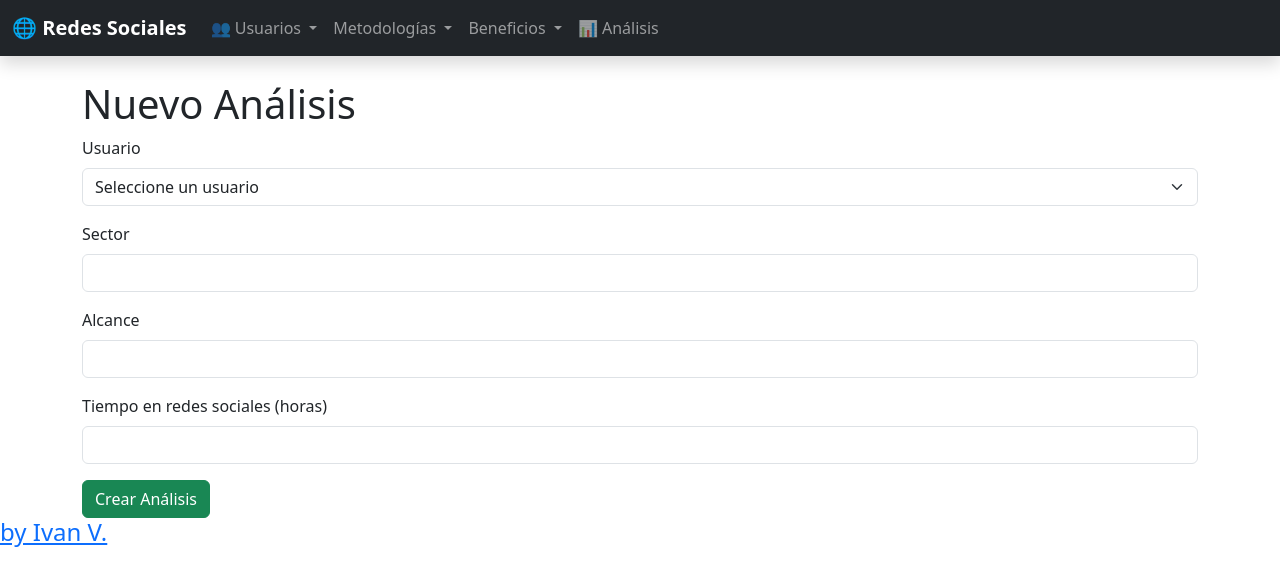
After one commit to Iv4n-0v/Project_Social_MEdi4, a FastAPI app: template templates/new_analysis.html in a window 1280 px wide. The commit adds this page. Shown: the top 586 px of the page. Run offline with FastAPI, Linux system fonts and the light colour scheme; the template is opened without the code that fills it, so the values that code supplies are empty; parts of the project's set-up code (start-up, migrations or seed data) failed here and were passed over.

Commit message:
changes in analisis

```diff
--- a/templates/methodology_edit.html
+++ b/templates/methodology_edit.html
@@ -9,11 +9,6 @@
         <div class="mb-3">
             <label class="form-label">Nombre</label>
             <input type="text" name="name" class="form-control" value="{{ methodology.name }}" required>
-        </div>
-
-        <div class="mb-3">
-            <label class="form-label">Descripción</label>
-            <textarea name="description" class="form-control" rows="3">{{ methodology.description }}</textarea>
         </div>
 
         <div class="mb-3">
--- /dev/null
+++ b/templates/new_analysis.html
@@ -0,0 +1,39 @@
+{% include 'header.html' %}
+{% include 'navbar.html' %}
+
+<div class="container mt-4">
+    <h1>Nuevo Análisis</h1>
+
+    <form action="/analysis/create" method="post">
+
+        <div class="mb-3">
+            <label class="form-label">Usuario</label>
+            <select class="form-select" name="user_id" required>
+                <option value="">Seleccione un usuario</option>
+                {% for user in users %}
+                <option value="{{ user.id }}">{{ user.name }}</option>
+                {% endfor %}
+            </select>
+        </div>
+
+        <div class="mb-3">
+            <label class="form-label">Sector</label>
+            <input name="sector" type="text" class="form-control" required>
+        </div>
+
+        <div class="mb-3">
+            <label class="form-label">Alcance</label>
+            <input name="reach" type="number" min="0" class="form-control" required>
+        </div>
+
+        <div class="mb-3">
+            <label class="form-label">Tiempo en redes sociales (horas)</label>
+            <input name="time_in_social_media" type="number" step="0.1" min="0" class="form-control" required>
+        </div>
+
+        <button class="btn btn-success">Crear Análisis</button>
+    </form>
+
+</div>
+
+{% include 'footer.html' %}
```
Also changed, not shown: analysis.py (+35 -3 lines).
